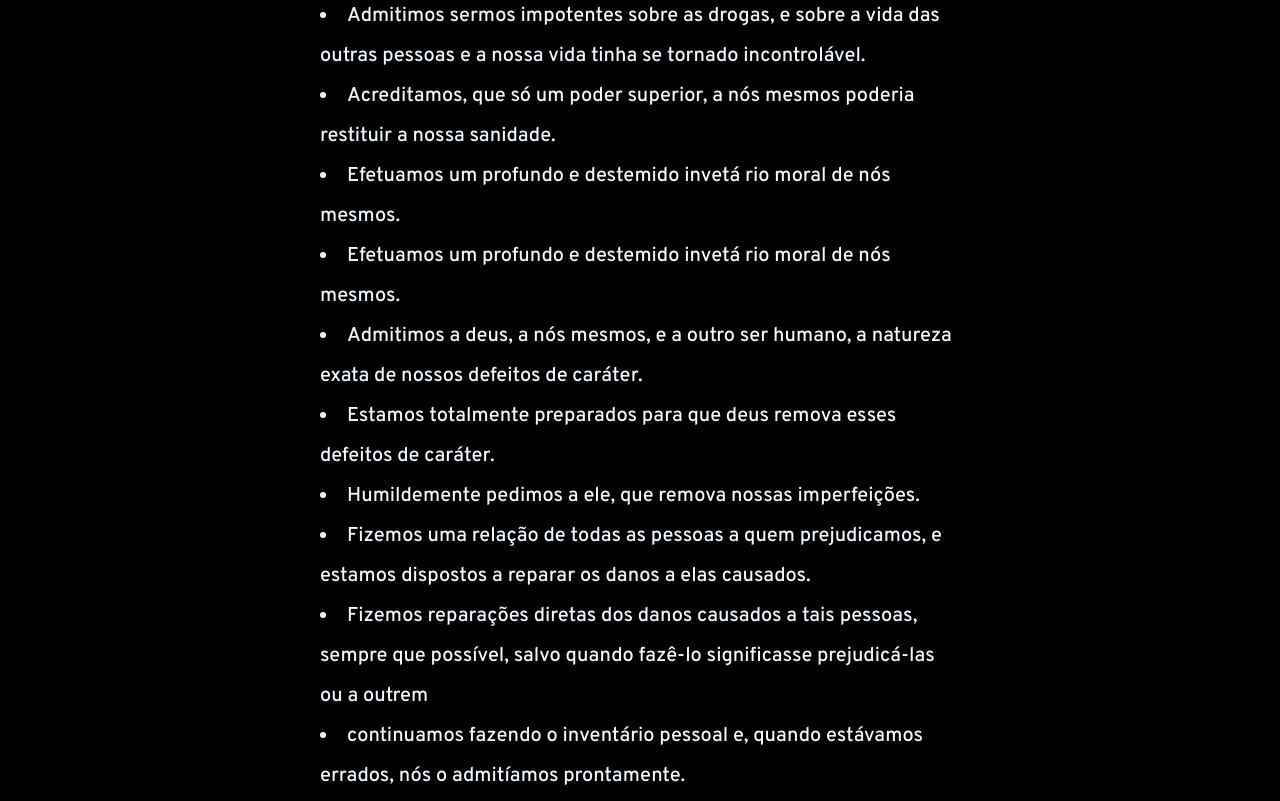
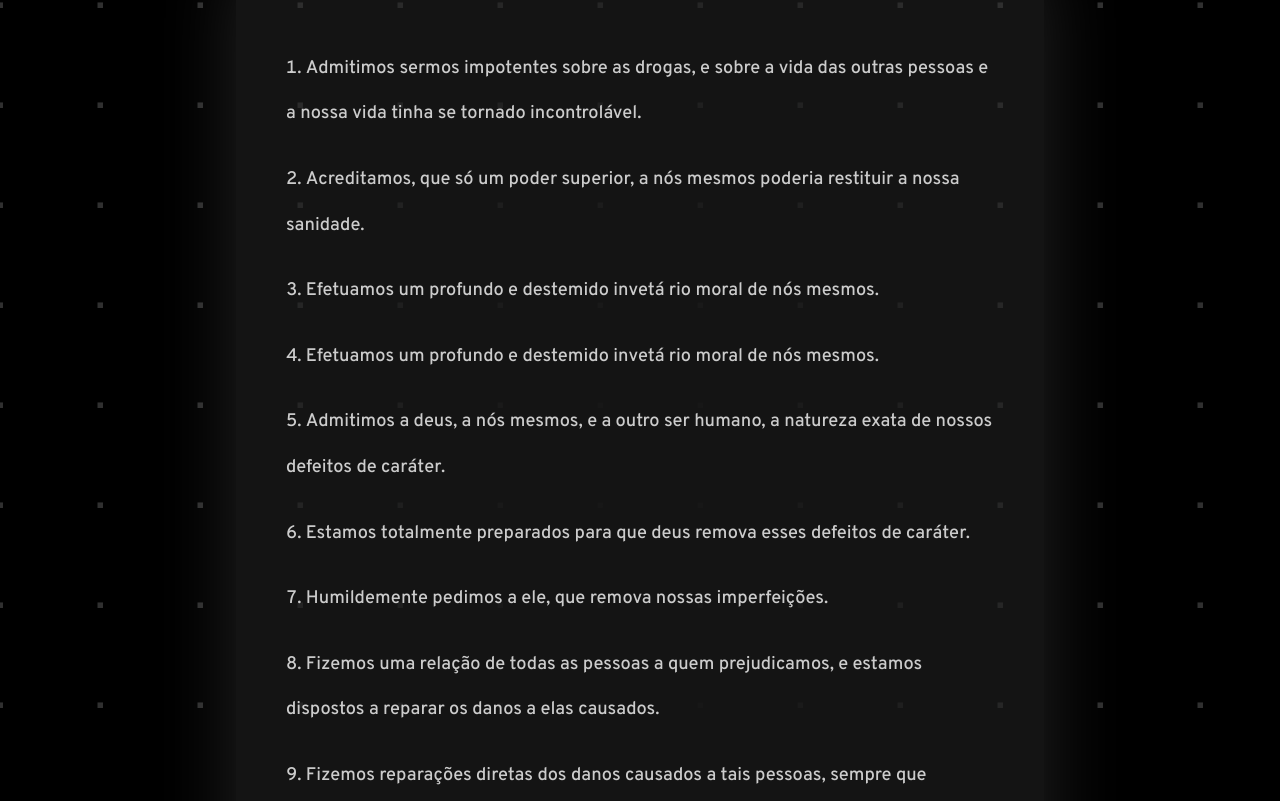
Before and after one commit to wannacry3030/Os12passos, a plain HTML site: page index.html in a window 1280 px wide. Shown: the part 95-896 px from the top of the page. Drawn offline with Linux system fonts and the light colour scheme.

Commit message:
update style.css

```diff
--- a/style.css
+++ b/style.css
@@ -4,20 +4,35 @@
 
 body {
   background-color: #000;
-  background-image: url(img/grid1.svg);
+  background-image: url(img/grid2.svg);
   color: aliceblue;
 }
-
+h1 {
+  font-weight: bold;
+}
 li {
-  list-style-type: ;
-  font-size: 20px;
-  line-height: 40px;
+  list-style-type: decimal;
+  font-size: 1.14em;
+  line-height: 2.5em;
+  padding: 10px;
 }
 .container {
+  color: #cccccc;
+  margin: 0 auto;
+  width: 60vw;
+  margin-bottom: 15px;
+
+  padding: 20px;
+  box-shadow: 0 3rem 5rem rgba(139, 139, 139, 0.25);
+  border-radius: 9px;
+  background-color: rgba(255, 255, 255, 0.079);
+  backdrop-filter: blur(200px);
+  filter: blur();
   display: flex;
-  margin: 0 auto;
   align-items: center;
   justify-content: center;
   flex-direction: column;
-  width: 50vw;
 }
+.list {
+  padding: 20px;
+}
```
Also changed, not shown: img/grid2.svg (added).
